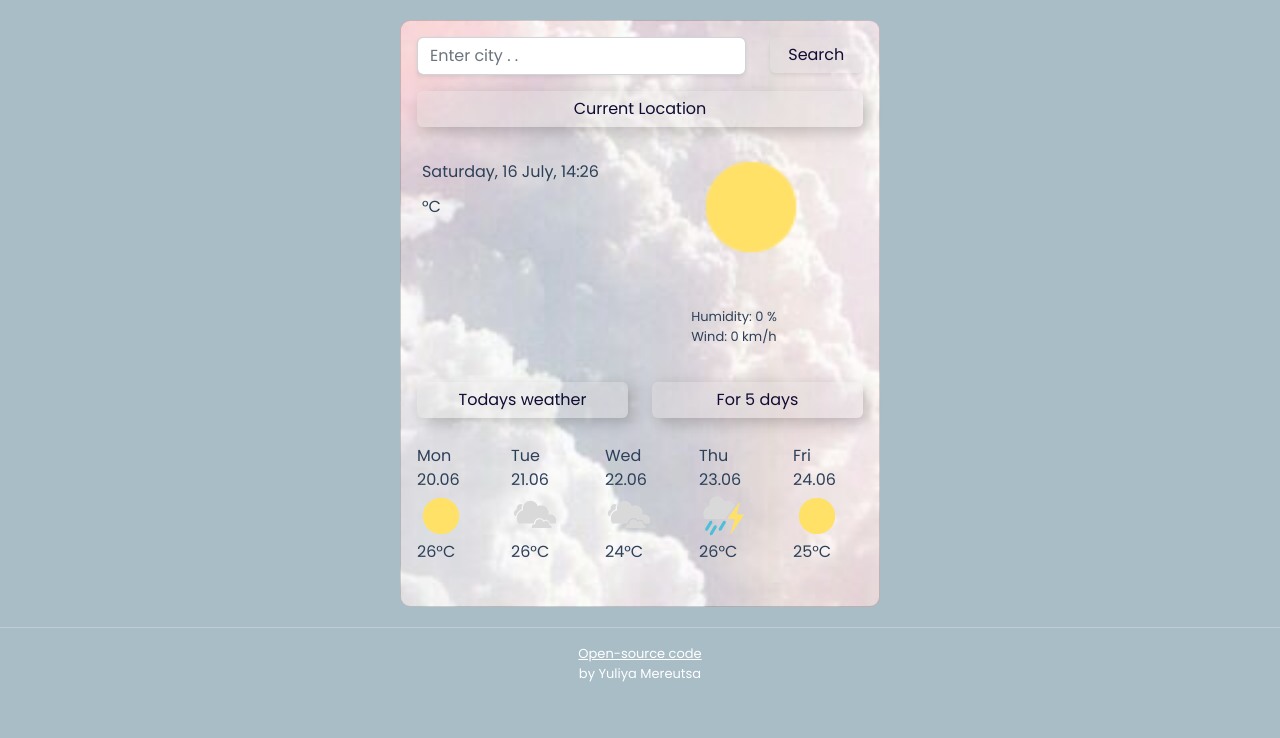
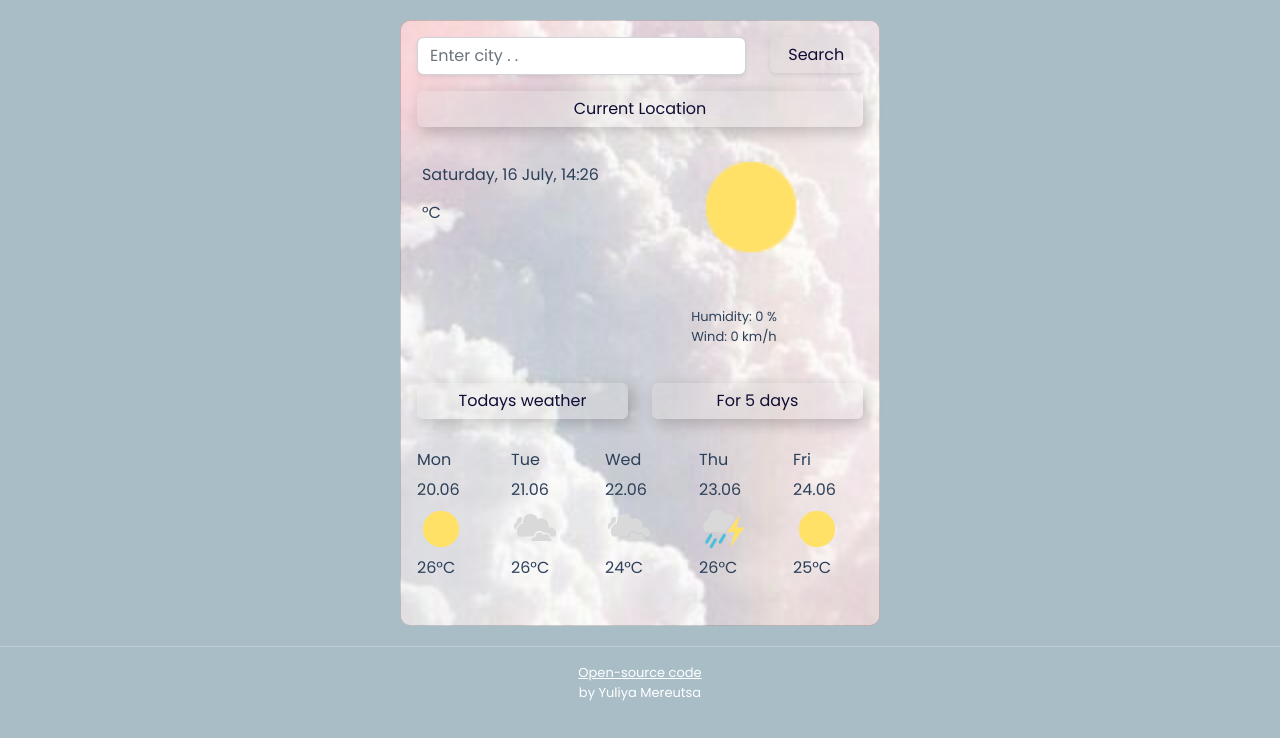
Before and after one commit to fizzygirl/Project_weather_app, a plain HTML site: page index.html in a window 1280 px wide. Drawn offline with nearby package versions, Linux system fonts and the light colour scheme; no server answers.

Commit message:
add styles for text

```diff
--- a/src/styles.css
+++ b/src/styles.css
@@ -1,10 +1,10 @@
 body {
   background-color: rgba(41, 92, 116, 0.4);
+  font-family: "Poppins", sans-serif;
 }
 
 .main {
   background: center/200% url("../img/pink_clouds.jpg");
-  font-family: "Poppins", sans-serif;
   color: #2d4059;
   display: block;
   margin: 20px auto;
@@ -19,6 +19,9 @@ body {
 
 .current-location {
   list-style: none;
+  font-size: 16px;
+  font-weight: 400;
+  line-height: 30px;
   padding-left: 5px;
   padding-top: 5px;
 }
@@ -27,7 +30,9 @@ body {
   list-style: none;
   padding-left: 0px;
   font-size: 13px;
+  font-weight: 400;
   text-align: left;
+  line-height: 20px;
 }
 
 #button-weather {
@@ -78,14 +83,17 @@ body {
 .days-weather {
   list-style: none;
   padding: 0px;
+  font-size: 16px;
+  font-weight: 400;
+  line-height: 30px;
 }
 
 .footer {
   text-align: center;
   margin-bottom: 10px;
   color: white;
-  font-family: "Poppins", sans-serif;
   font-size: 13px;
+  font-weight: 400;
 }
 hr {
   color: white;
```
Also changed, not shown: index.html (+1 -2 lines).
